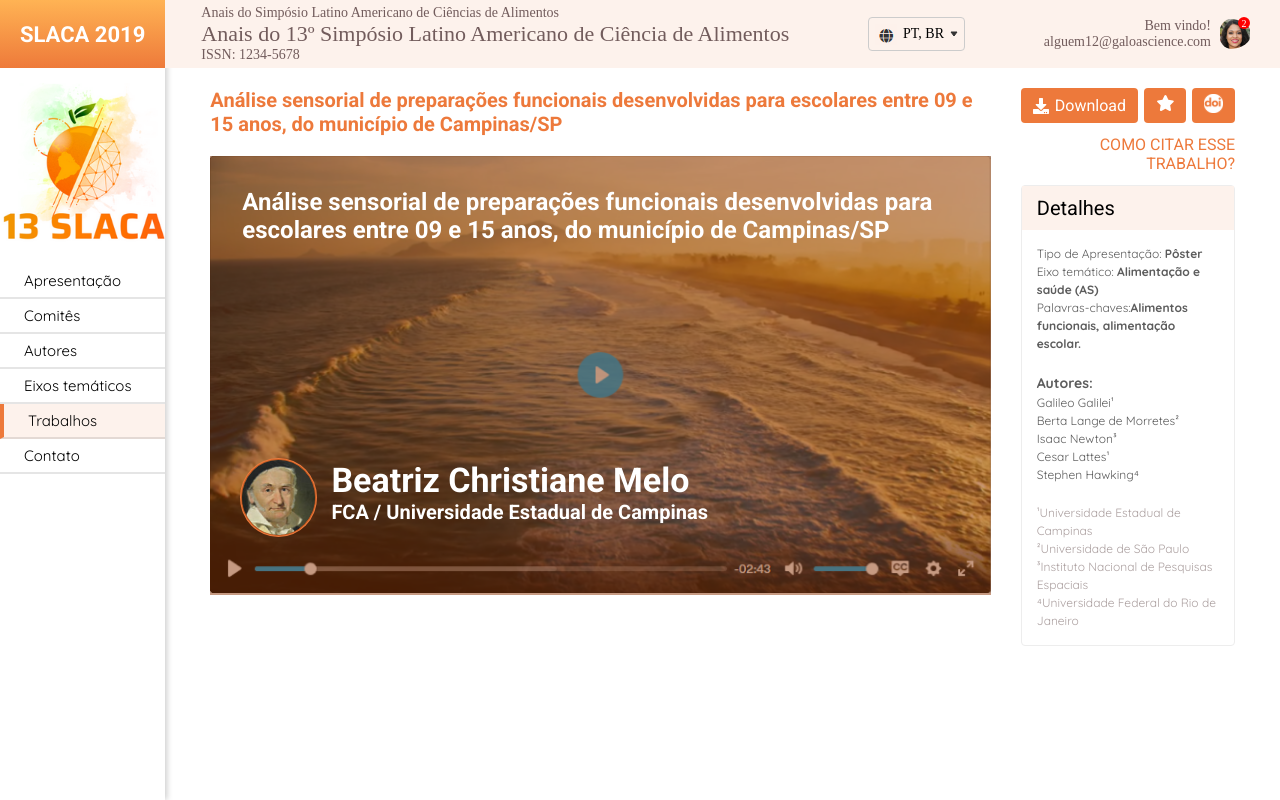
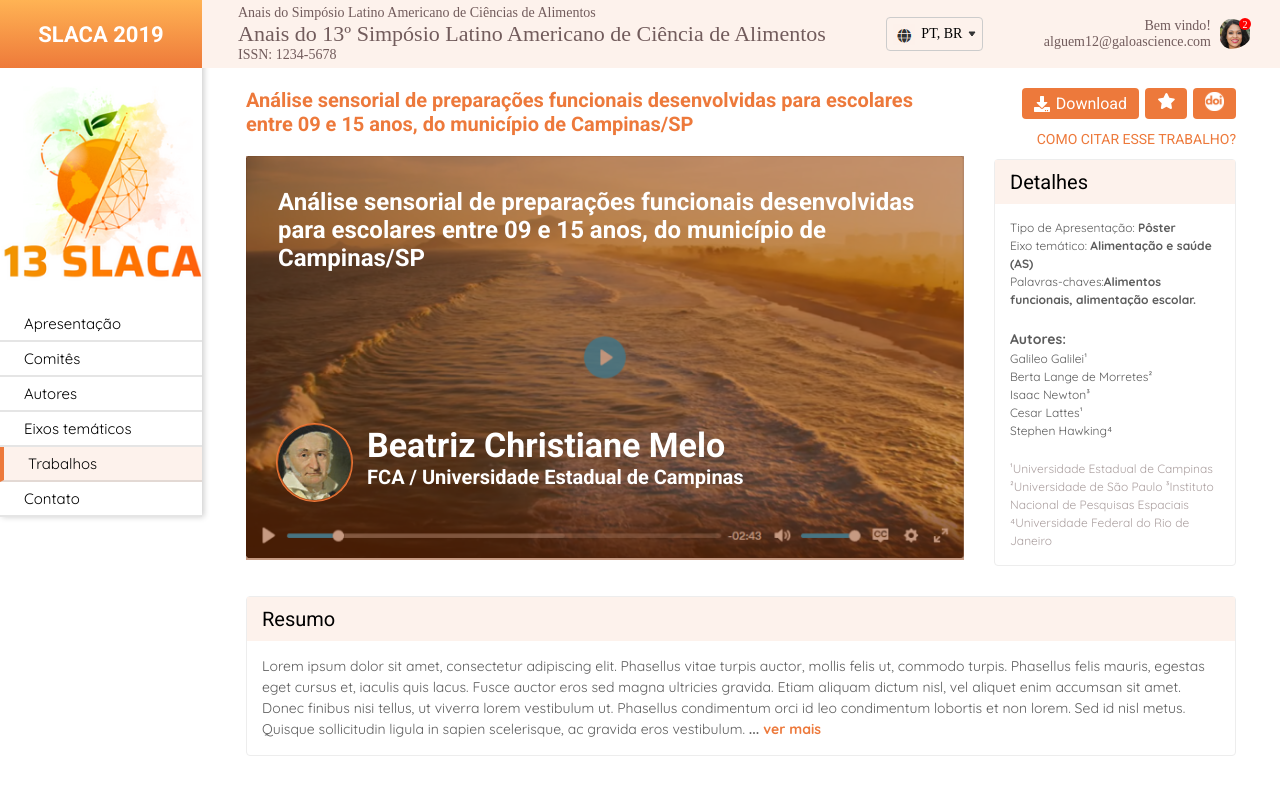
Before and after one commit to HenriqueMorales/chuva, a React (Vite) app: page / in a window 1280 px wide. Built offline with nearby package versions, Linux system fonts and the light colour scheme.

Commit message:
adiciona resumo

```diff
--- a/src/App.jsx
+++ b/src/App.jsx
@@ -1,5 +1,6 @@
 import Header from "./components/Header";
 import Nav from "./components/Nav";
+import Summary from "./components/Summary";
 import VideoSection from "./components/VideoSection";
 import GlobalStyle from "./styles/GlobalStyle";
 
@@ -8,9 +9,12 @@ function App() {
     <div className="app">
       <GlobalStyle />
       <Nav />
-      <div className="content-wrapper">
+      <div className="header-content-wrapper">
         <Header />
-        <VideoSection />
+        <div className="content">
+          <VideoSection />
+          <Summary />
+        </div>
       </div>
     </div>
   );
--- /dev/null
+++ b/src/components/H4/index.jsx
@@ -0,0 +1,8 @@
+import React from "react";
+import StyledH4 from "./styles";
+
+const H4 = (props) => {
+  return <StyledH4>{props.children}</StyledH4>;
+};
+
+export default H4;
--- /dev/null
+++ b/src/components/H4/styles.js
@@ -0,0 +1,11 @@
+import styled from "styled-components";
+
+const StyledH4 = styled.h4`
+  background: var(--light-background);
+  font-family: "Roboto", sans-serif;
+  font-size: 2rem;
+  font-weight: 500;
+  padding: 1rem 1.5rem;
+`;
+
+export default StyledH4;
--- a/src/components/Header/styles.js
+++ b/src/components/Header/styles.js
@@ -45,6 +45,7 @@ const StyledHeader = styled.header`
       align-items: center;
       display: flex;
       text-align: right;
+      position: relative;
 
       img {
         border-radius: 50%;
@@ -61,8 +62,8 @@ const StyledHeader = styled.header`
         height: 12px;
         justify-content: center;
         position: absolute;
-        right: 30px;
-        top: 17px;
+        right: 0;
+        top: 0;
         width: 12px;
       }
     }
--- a/src/components/Nav/styles.js
+++ b/src/components/Nav/styles.js
@@ -2,7 +2,8 @@ import styled from "styled-components";
 
 const StyledNav = styled.nav`
   box-shadow: 2px 0 6px rgba(0, 0, 0, 0.2);
-  height: 100vh;
+  height: 100%;
+  flex-shrink: 0;
   width: 202px;
 
   h1 {
--- /dev/null
+++ b/src/components/Summary/index.jsx
@@ -0,0 +1,71 @@
+import React, { useState } from "react";
+import H4 from "../H4";
+import StyledSummary from "./styles";
+
+const Summary = () => {
+  const [isVisible, setIsvisible] = useState(false);
+  const handleClick = () => {
+    setIsvisible((prevValue) => !prevValue);
+  };
+  return (
+    <StyledSummary onClick={handleClick}>
+      <H4>Resumo</H4>
+      <div className="text">
+        <p>
+          Lorem ipsum dolor sit amet, consectetur adipiscing elit. Phasellus
+          vitae turpis auctor, mollis felis ut, commodo turpis. Phasellus felis
+          mauris, egestas eget cursus et, iaculis quis lacus. Fusce auctor eros
+          sed magna ultricies gravida. Etiam aliquam dictum nisl, vel aliquet
+          enim accumsan sit amet. Donec finibus nisi tellus, ut viverra lorem
+          vestibulum ut. Phasellus condimentum orci id leo condimentum lobortis
+          et non lorem. Sed id nisl metus. Quisque sollicitudin ligula in sapien
+          scelerisque, ac gravida eros vestibulum.
+          {!isVisible && <span> ver mais</span>}
+        </p>
+
+        {isVisible && (
+          <div>
+            <p className="spacing">
+              Fusce vitae luctus dui. Donec id euismod mauris, in volutpat urna.
+              Proin dapibus consequat feugiat. Proin dictum justo arcu, quis
+              vestibulum augue lacinia quis. Sed dignissim dui nulla, ut
+              faucibus mauris sodales id. Aliquam erat volutpat. Maecenas dolor
+              enim, tincidunt id elit non, suscipit interdum turpis. Etiam
+              finibus urna libero, eget interdum eros volutpat ullamcorper.
+              Pellentesque et pretium lorem. Aenean interdum quis diam ac
+              porttitor. Cras nec ipsum pulvinar, pharetra libero non, ornare
+              enim. Etiam in laoreet odio.
+            </p>
+            <p className="spacing">
+              Nam eget tristique elit, at fermentum tellus. Mauris scelerisque
+              ligula id eleifend feugiat. Donec eleifend vehicula sem nec
+              dapibus. Integer scelerisque neque dui, in lacinia erat molestie
+              eu. Phasellus maximus dui eget lacus porta tempor. Ut ex nibh,
+              dignissim quis purus semper, efficitur facilisis turpis. Praesent
+              blandit elementum ultricies. Aliquam sit amet enim sit amet nulla
+              pulvinar lobortis consectetur non odio. Phasellus at lacus
+              hendrerit, vulputate nisi sit amet, viverra mauris. Etiam eu
+              scelerisque orci. Quisque sagittis, mi vitae pharetra iaculis,
+              orci elit eleifend massa, eu posuere mauris odio id odio. Morbi eu
+              libero luctus, consectetur lorem vel, interdum sapien. Aenean in
+              porta arcu. Maecenas eu maximus massa.
+            </p>
+
+            <p className="spacing">
+              Praesent velit dolor, dignissim sed quam ac, efficitur porta
+              justo. Pellentesque porta pharetra felis ut hendrerit. Nulla
+              facilisi. Aliquam erat volutpat. Nunc sit amet faucibus quam.
+              Maecenas dapibus luctus dolor at viverra. Duis nec fringilla
+              libero. Duis risus nibh, viverra ac orci nec, iaculis dictum sem.
+              Aliquam at malesuada arcu. Aliquam erat volutpat. Donec varius
+              ipsum purus, ut vehicula purus placerat vitae. Lorem ipsum dolor
+              sit amet, consectetur adipiscing elit.
+            </p>
+          </div>
+        )}
+      </div>
+    </StyledSummary>
+  );
+};
+
+export default Summary;
--- /dev/null
+++ b/src/components/Summary/styles.js
@@ -0,0 +1,33 @@
+import styled from "styled-components";
+
+const StyledSummary = styled.section`
+  border: 1px solid hsla(0, 0%, 93%, 1);
+  border-radius: 4px;
+
+  .text {
+    padding: 1.5rem;
+
+    p {
+      color: hsla(0, 0%, 36%, 1);
+      font-family: "Quicksand", sans-serif;
+      font-size: 1.4rem;
+      line-height: 1.5;
+    }
+
+    span {
+      color: var(--orange);
+      font-weight: 700;
+
+      ::before {
+        content: " ...";
+        color: hsla(0, 0%, 36%, 1);
+      }
+    }
+
+    .spacing {
+      padding-top: 2.2rem;
+    }
+  }
+`;
+
+export default StyledSummary;
--- a/src/components/VideoSection/Aside/index.jsx
+++ b/src/components/VideoSection/Aside/index.jsx
@@ -3,6 +3,7 @@ import StyledAside from "./styles";
 import downloadImg from "../../../assets/download.svg";
 import starImg from "../../../assets/star.svg";
 import doiImg from "../../../assets/doi.svg";
+import H4 from "../../H4";
 
 const Aside = () => {
   return (
@@ -23,7 +24,7 @@ const Aside = () => {
       <p className="separated-text">COMO CITAR ESSE TRABALHO?</p>
 
       <div className="details">
-        <h4>Detalhes</h4>
+        <H4>Detalhes</H4>
         <div className="details-info">
           <p>
             Tipo de Apresentação: <strong>Pôster</strong>
--- a/src/components/VideoSection/Aside/styles.js
+++ b/src/components/VideoSection/Aside/styles.js
@@ -1,7 +1,7 @@
 import styled from "styled-components";
 
 const StyledAside = styled.aside`
-  width: 242px;
+  max-width: 242px;
 
   .buttons {
     display: flex;
@@ -15,7 +15,7 @@ const StyledAside = styled.aside`
       color: #fff;
       font-family: "Roboto", sans-serif;
       font-size: 1.6rem;
-      padding: 6px 12px;
+      padding: 4px 12px;
     }
 
     .download-button {
@@ -28,7 +28,7 @@ const StyledAside = styled.aside`
   .separated-text {
     color: var(--orange);
     font-family: "Roboto", sans-serif;
-    font-size: 1.6rem;
+    font-size: 1.4rem;
     font-weight: 500;
     padding: 12px 0;
     text-align: right;
@@ -37,14 +37,6 @@ const StyledAside = styled.aside`
   .details {
     border: 1px solid hsla(0, 0%, 93%, 1);
     border-radius: 4px;
-
-    h4 {
-      background: var(--light-background);
-      font-family: "Roboto", sans-serif;
-      font-size: 2rem;
-      font-weight: 500;
-      padding: 1rem 1.5rem;
-    }
 
     .details-info {
       color: hsla(0, 0%, 36%, 1);
--- a/src/components/VideoSection/styles.js
+++ b/src/components/VideoSection/styles.js
@@ -4,7 +4,6 @@ const StyledVideoSection = styled.section`
   display: flex;
   gap: 30px;
   justify-content: space-between;
-  padding: 20px 45px;
 `;
 
 export default StyledVideoSection;
--- a/src/styles/GlobalStyle.js
+++ b/src/styles/GlobalStyle.js
@@ -19,8 +19,15 @@ export default createGlobalStyle`
         display: flex;
         flex-basis: 1;
 
-        .content-wrapper {
+        .header-content-wrapper {
             flex-grow: 1;
+
+            .content {
+                display: flex;
+                flex-direction: column;
+                gap: 3rem;
+                padding: 20px 44px;
+            }
         }
     }
 
```
